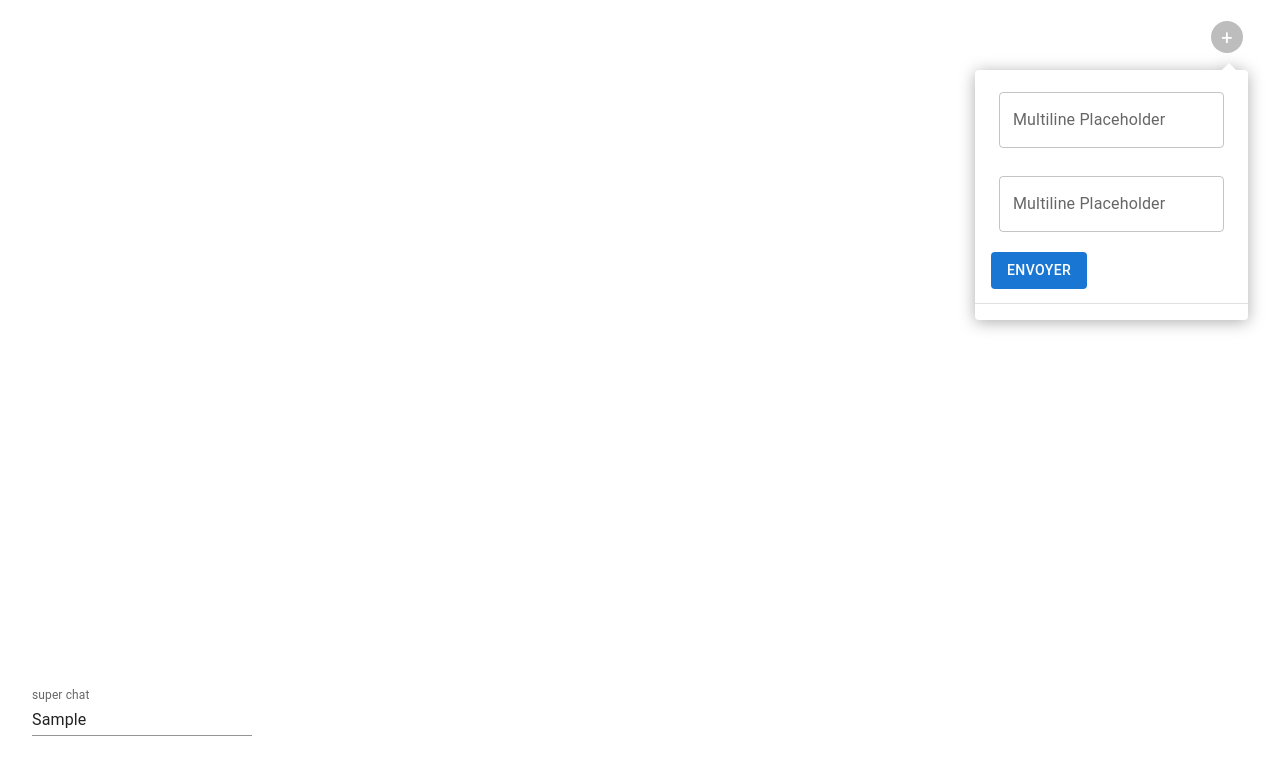
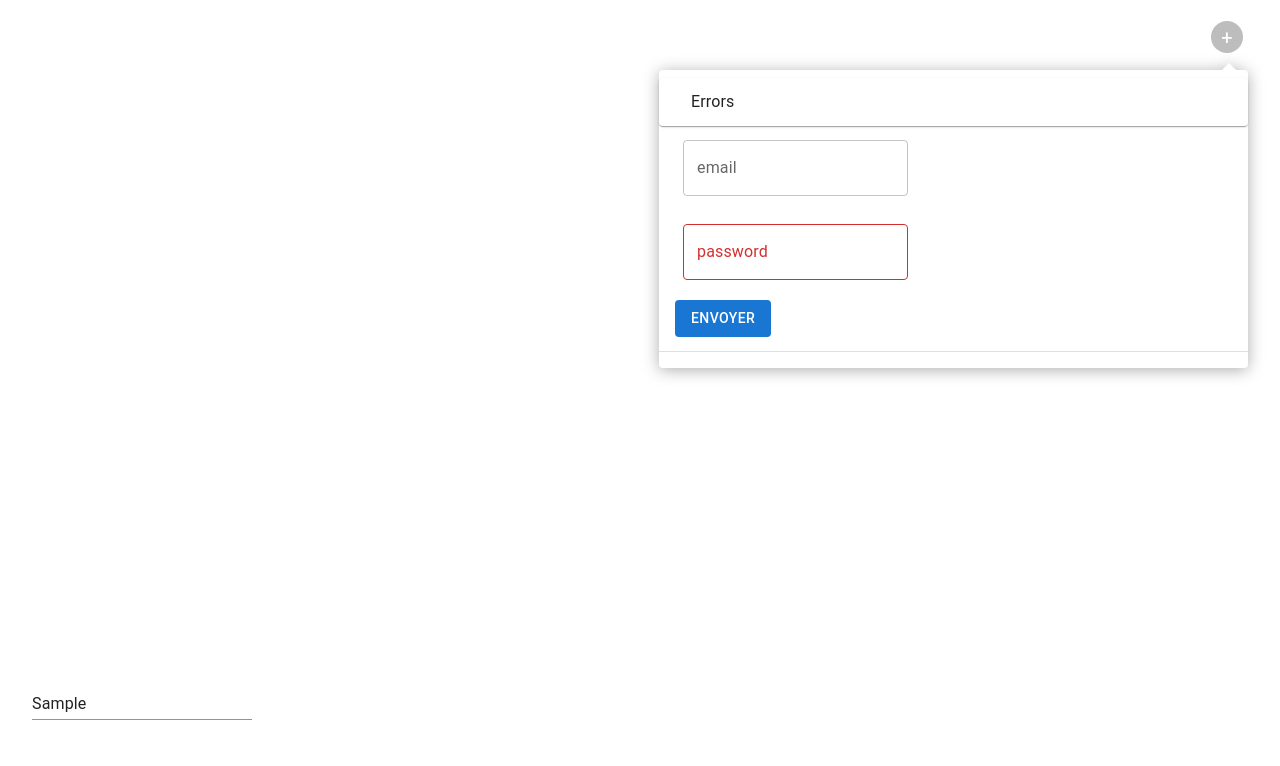
Before and after one commit to montenegroPatrick/chatRoom, a React app: page / in a window 1280 px wide. Both pictures are taken after typing "Sample" into the empty fields and a click on the button "Connexion". Shown: the top 766 px of the page. Built offline with nearby package versions, Linux system fonts and the light colour scheme.

Commit message:
formulaire de connexion style ok

```diff
--- a/src/actions/formAction.js
+++ b/src/actions/formAction.js
@@ -1,7 +1,13 @@
 export const ON_CHANGE = "ON_CHANGE";
 export const ON_SUBMIT = "ON_SUBMIT";
+export const CONNEXION = 'CONNEXION';
 
 export const newChatOnChange = (inputChat) => ({
   type: ON_CHANGE,
   inputChat,
 });
+
+export const newConnexion = (payload) => ({
+  type: CONNEXION,
+  payload,
+});
--- a/src/components/App/ContainerChat/ContainerChat.js
+++ b/src/components/App/ContainerChat/ContainerChat.js
@@ -1,13 +1,15 @@
+/* eslint-disable import/order */
+/* eslint-disable quotes */
 import "./chat.scss";
 import { useSelector } from "react-redux";
 import BubbleChat from "./BubbleChat";
 import { useEffect, useRef } from "react";
 
-const ContainerChat = () => {
-  const chat = useSelector((state) => state.chat);
+function ContainerChat() {
+  const chatState = useSelector((state) => state.chat);
   const messagesEndRef = useRef(null);
 
-  const inputContent = chat.map((input) => input.content);
+  const inputContent = chatState.map((input) => input.content);
 
   useEffect(() => {
     messagesEndRef.current.scrollIntoView({ behavior: "smooth" });
@@ -15,15 +17,13 @@ const ContainerChat = () => {
 
   return (
     <div className="container">
-      {chat.map(
-        (chat) =>
-          chat && (
-            <BubbleChat key={chat.id} content={chat.content} user={chat.user} />
-          )
-      )}
+      {chatState.map(
+        (chat) => chat
+        && (<BubbleChat key={chat.id} content={chat.content} user={chat.user} />)
+        )}
       <div ref={messagesEndRef} />
     </div>
   );
-};
+}
 
 export default ContainerChat;
--- a/src/components/App/Form/Form.js
+++ b/src/components/App/Form/Form.js
@@ -1,18 +1,23 @@
-import "./form.scss";
-import { useDispatch, useSelector } from "react-redux";
-import { newHistoryChat } from "../../../actions/chatAction";
+/* eslint-disable no-unused-vars */
+import './form.scss';
+import { useEffect, useRef } from 'react';
+import { FormControl, TextField } from '@mui/material';
+import { useDispatch, useSelector } from 'react-redux';
+import { getNewId } from '../../../utils/function';
+import { newHistoryChat } from '../../../actions/chatAction';
 import {
   newChatOnChange,
-  resetChatOnSubmit,
-} from "../../../actions/formAction";
-import { FormControl, TextField } from "@mui/material";
-import getNewId from "../../../utils/function";
-const Form = () => {
+} from '../../../actions/formAction';
+
+function Form() {
+  const inputEl = useRef(null);
   const dispatch = useDispatch();
   const stateChat = useSelector((state) => state.chat);
   const inputChat = useSelector((state) => state.form.inputChat);
   const user = useSelector((state) => state.form.user);
-
+  useEffect(() => {
+    inputEl.current.focus();
+  }, []);
   const handleSubmit = (event) => {
     event.preventDefault();
     dispatch(
@@ -20,7 +25,7 @@ const Form = () => {
         id: getNewId(stateChat),
         content: inputChat,
         user: user,
-      })
+      }),
     );
   };
   const handleChange = (event) => {
@@ -31,6 +36,7 @@ const Form = () => {
     <div>
       <form className="form" action="" onSubmit={handleSubmit}>
         <TextField
+          ref={inputEl}
           id="standard-basic"
           label={user}
           variant="standard"
@@ -42,6 +48,6 @@ const Form = () => {
       </form>
     </div>
   );
-};
+}
 
 export default Form;
--- a/src/components/App/Settings/Settings.js
+++ b/src/components/App/Settings/Settings.js
@@ -1,3 +1,5 @@
+/* eslint-disable quotes */
+/* eslint-disable import/no-extraneous-dependencies */
 import {
   Avatar,
   Divider,
@@ -8,19 +10,52 @@ import {
   IconButton,
   Button,
   TextField,
+  ListItem,
+  ListItemText,
+  Accordion,
+  AccordionDetails,
+  Typography,
+  AccordionSummary,
+
 } from "@mui/material";
-import { Box } from "@mui/system";
-import { useState } from "react";
+import { Box } from '@mui/system';
+import { useState, useRef, useEffect } from "react";
+import { useDispatch } from "react-redux";
+import { newConnexion } from "../../../actions/formAction";
+import { checkPassword } from "../../../utils/function.js";
 
 function SettingsMenu() {
+  const dispatch = useDispatch();
   const [anchorEl, setAnchorEl] = useState(null);
+  const [userConnexion, setUserConnexion] = useState("");
+  const [password, setPassword] = useState('');
   const open = Boolean(anchorEl);
+  const [errorList, setErrorList] = useState([]);
+  const initialMount = useRef(true);
+  const passwordField = useRef(null);
+
   const handleClick = (event) => {
     setAnchorEl(event.currentTarget);
   };
   const handleClose = () => {
     setAnchorEl(null);
   };
+  const handleSubmit = (event) => {
+    event.preventDefault();
+    dispatch(newConnexion({
+      user: userConnexion,
+      password,
+    }));
+  };
+  useEffect(() => {
+    if (initialMount.current) {
+      initialMount.current = false;
+    }
+    if (!initialMount.current) {
+      const errorArray = checkPassword(password);
+      setErrorList([...errorArray]);
+    }
+  }, [password]);
   return (
     <div
       style={{ display: "flex", justifyContent: "right", marginRight: "2rem" }}
@@ -33,7 +68,7 @@ function SettingsMenu() {
           position: "fixed",
         }}
       >
-        <Tooltip title="Account settings">
+        <Tooltip title="Connexion">
           <IconButton
             onClick={handleClick}
             size="small"
@@ -87,21 +122,55 @@ function SettingsMenu() {
           }}
           noValidate
           autoComplete="off"
+          onSubmit={handleSubmit}
         >
+          {errorList.length > 0
+            && (
+              <Accordion>
+                <AccordionSummary
+                  aria-controls="panel1a-content"
+                  id="panel1a-header"
+                >
+                  <Typography sx={{ marginLeft: "1rem" }}>Errors</Typography>
+                </AccordionSummary>
+                <ListItem
+                  alignItems="center"
+                  sx={{
+                    display: "flex", flexDirection: "column", padding: "0.2rem", margin: "0rem", color: "red",
+                  }}
+                >
+                  {errorList.map((error) => (
+                    <AccordionDetails>
+                      <Typography>{error}</Typography>
+                    </AccordionDetails>
+                  ))}
+                </ListItem>
+
+                <Divider />
+
+              </Accordion>
+
+            )}
           <MenuItem>
             <TextField
               id="outlined-textarea"
-              label="Multiline Placeholder"
+              label="email"
               placeholder="Placeholder"
               multiline
+              value={userConnexion}
+              onChange={(event) => setUserConnexion(event.target.value)}
             />
           </MenuItem>
           <MenuItem>
             <TextField
+              ref={passwordField}
               id="outlined-textarea"
-              label="Multiline Placeholder"
+              label="password"
               placeholder="Placeholder"
               multiline
+              value={password}
+              error={errorList.length > 0}
+              onChange={(event) => setPassword(event.target.value)}
             />
           </MenuItem>
           <MenuItem>
@@ -112,7 +181,7 @@ function SettingsMenu() {
           <Divider />
         </Box>
       </Menu>
-    </div>
+    </div >
   );
 }
 export default SettingsMenu;
--- a/src/reducer/formReducer.js
+++ b/src/reducer/formReducer.js
@@ -1,11 +1,13 @@
-import { ON_CHANGE, ON_SUBMIT } from "../actions/formAction";
+import { CONNEXION, ON_CHANGE, ON_SUBMIT } from '../actions/formAction';
 
 const initialState = {
-  inputChat: "",
-  user: "super chat",
+  inputChat: '',
+  user: '',
+  password: '',
 };
 
 function formReducer(state = initialState, action = {}) {
+  const { payload } = action;
   switch (action.type) {
     case ON_CHANGE:
       return {
@@ -15,7 +17,13 @@ function formReducer(state = initialState, action = {}) {
     case ON_SUBMIT:
       return {
         ...state,
-        inputChat: "",
+        inputChat: '',
+      };
+    case CONNEXION:
+      return {
+        ...state,
+        user: payload.user,
+        password: payload.password,
       };
     default:
       return state;
--- a/src/utils/function.js
+++ b/src/utils/function.js
@@ -1,4 +1,6 @@
-const getNewId = (stateChat) => {
+/* eslint-disable quotes */
+/* eslint-disable no-useless-escape */
+export const getNewId = (stateChat) => {
   if (stateChat.length < 1) {
     return 1;
   }
@@ -7,4 +9,19 @@ const getNewId = (stateChat) => {
   return maxId + 1;
 };
 
-export default getNewId;
+export const checkPassword = (password) => {
+  const errorList = [];
+  if (password.length < 8) {
+    errorList.push('le mot de pass doit contenir au minimum 8 charactères');
+  }
+  if (!password.match(/[\d`~!@#$%\^&*()+=|;:'",.<>\/?\\\-]/)) {
+    errorList.push('le mot de pass doit contenir au minimum une lettre ou un  charactère special');
+  }
+  if (!password.match(/[a-z]/)) {
+    errorList.push('le mot de pass doit contenir au minimum une lettre en Minuscule');
+  }
+  if (!password.match(/[A-Z]/)) {
+    errorList.push('le mot de pass doit contenir au minimum une lettre en Majuscule');
+  }
+  return errorList;
+};
```
Also changed, not shown: src/components/App/ContainerChat/BubbleChat.js (+11 -2 lines), 2 other files (tests, documents, lock files or other folders).
